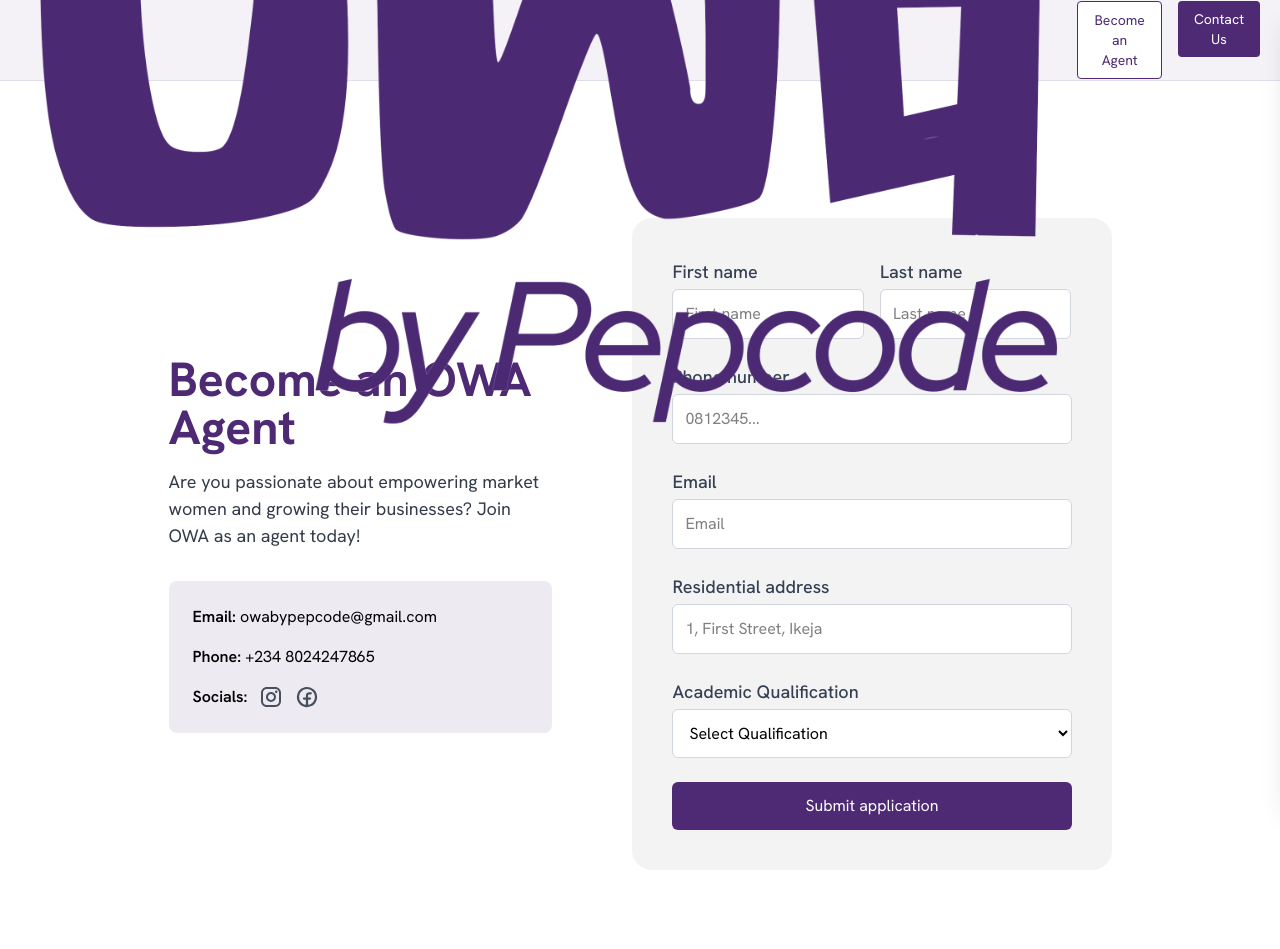
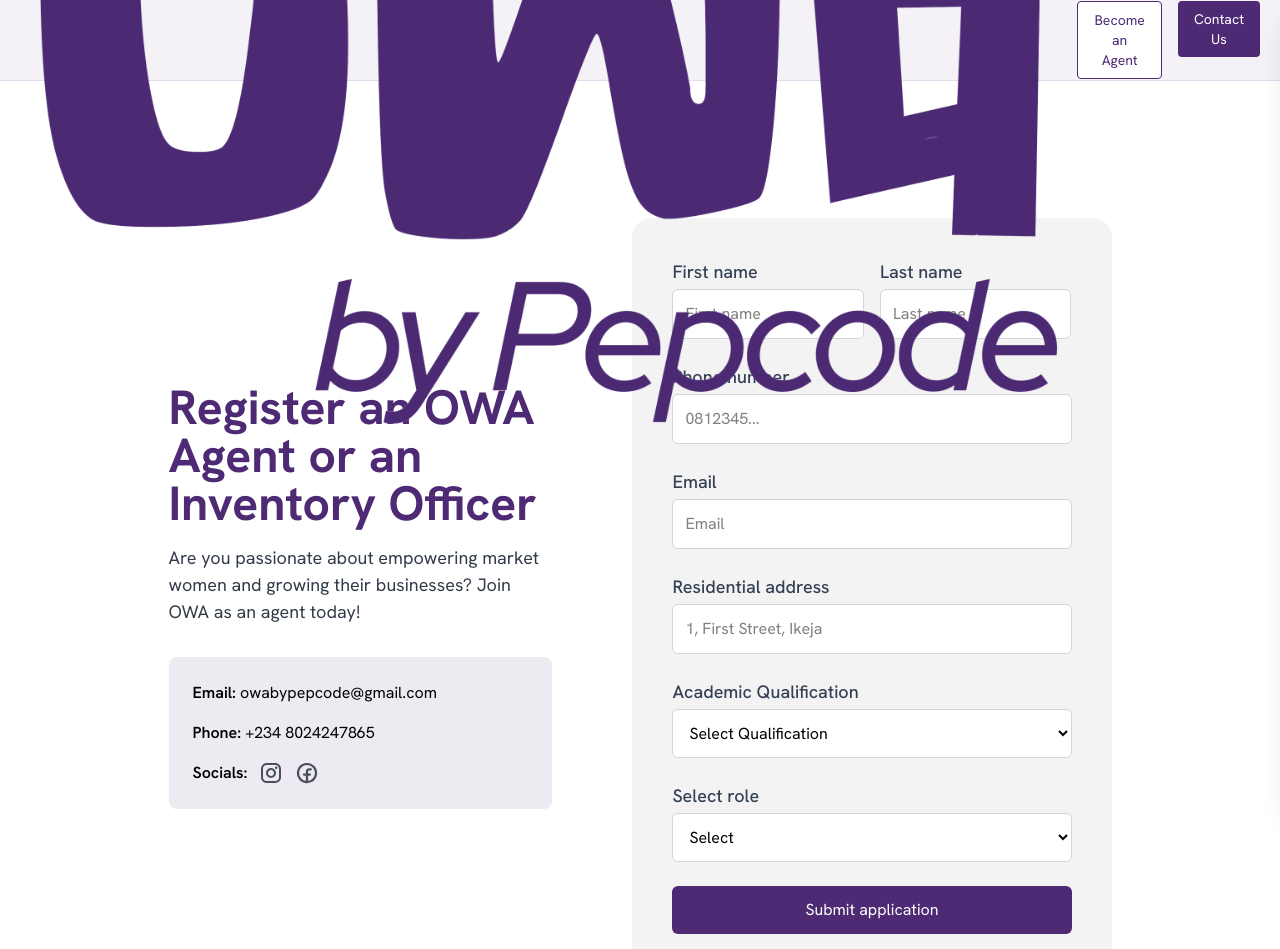
Before and after one commit to emmanuelandyeze/owa, a Next.js app: page /agent in a window 1280 px wide. Shown: the top 949 px of the page. Built offline with nearby package versions, Linux system fonts and the light colour scheme.

Commit message:
update agent form

```diff
--- a/app/actions.js
+++ b/app/actions.js
@@ -49,6 +49,7 @@
 				formData.number,
 				formData.address,
 				formData.academicQualification,
+				formData.role
 			],
 		];
 
--- a/app/agent/page.tsx
+++ b/app/agent/page.tsx
@@ -9,7 +9,8 @@
 	email: string;
 	number: string;
 	address: string;
-	academicQualification: string; // Added new field for academic qualification
+	academicQualification: string;
+	role: string;
 }
 
 export default function BecomeAgent() {
@@ -21,6 +22,7 @@
 		number: '',
 		address: '',
 		academicQualification: '',
+		role: ''
 	});
 	const [isSubmitting, setIsSubmitting] = useState(false);
 
@@ -49,6 +51,7 @@
 					number: '',
 					address: '',
 					academicQualification: '',
+					role: ''
 				});
 			} else {
 				alert(`Submission failed: ${result.message}`);
@@ -88,7 +91,7 @@
 				<div className="w-full lg:w-auto flex flex-col items-center lg:items-start text-center lg:text-left px-0 md:px-0">
 					<div className="max-w-[404px] flex flex-col gap-4 md:mb-8">
 						<h1 className="text-[24px] text-left leading-[24px] md:text-[48px] md:leading-[48px] font-[700] text-[#4D2A73]">
-							Become an OWA Agent
+							Register an OWA Agent or an Inventory Officer
 						</h1>
 						<p className="text-[#323C49] text-left text-[16px] md:text-[18px] font-[400]">
 							Are you passionate about empowering market
@@ -276,6 +279,29 @@
 						</select>
 					</div>
 
+					<div className="flex flex-col gap-1">
+						<label
+							htmlFor="role"
+							className="font-[500] text-[18px] text-[#344054]"
+						>
+							Select role
+						</label>
+						<select
+							id="role"
+							name="role"
+							value={form.role}
+							onChange={handleChange}
+							required
+							className="w-full p-3 bg-white rounded-md border border-gray-300 focus:outline-none focus:ring-2 focus:ring-purple-500"
+						>
+							<option value="">Select</option>{' '}
+							{/* Default disabled option */}
+							<option value="SSCE">Agent</option>
+							<option value="ND">Inventory officer</option>
+
+						</select>
+					</div>
+
 					<button
 						type="submit"
 						className="bg-[#4D2A73] hover:bg-purple-800 text-white py-3 px-6 rounded-md w-full transition-colors duration-200 ease-in-out disabled:bg-gray-400"
```
Also changed, not shown: 1 other file (tests, documents, lock files or other folders).
